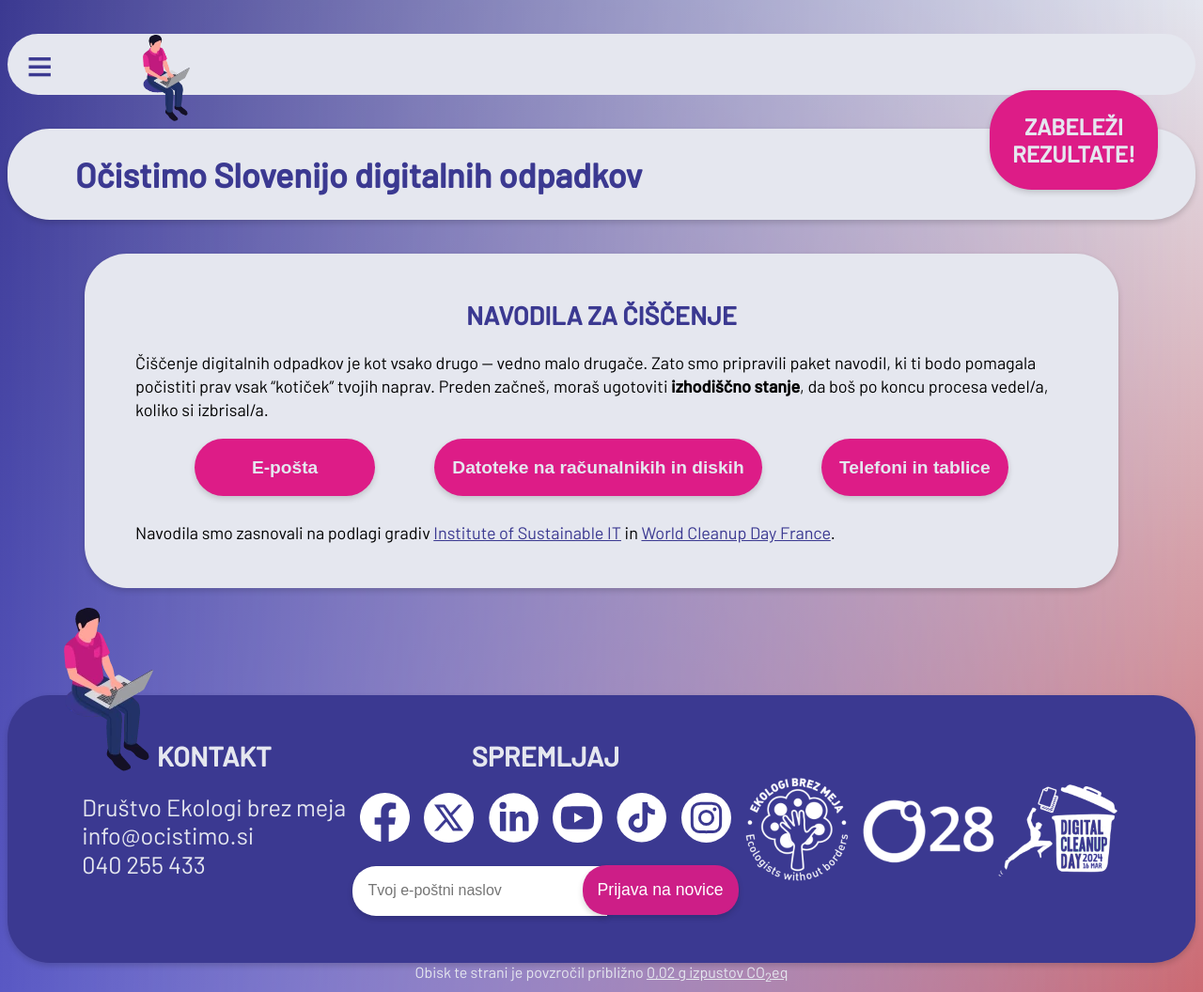
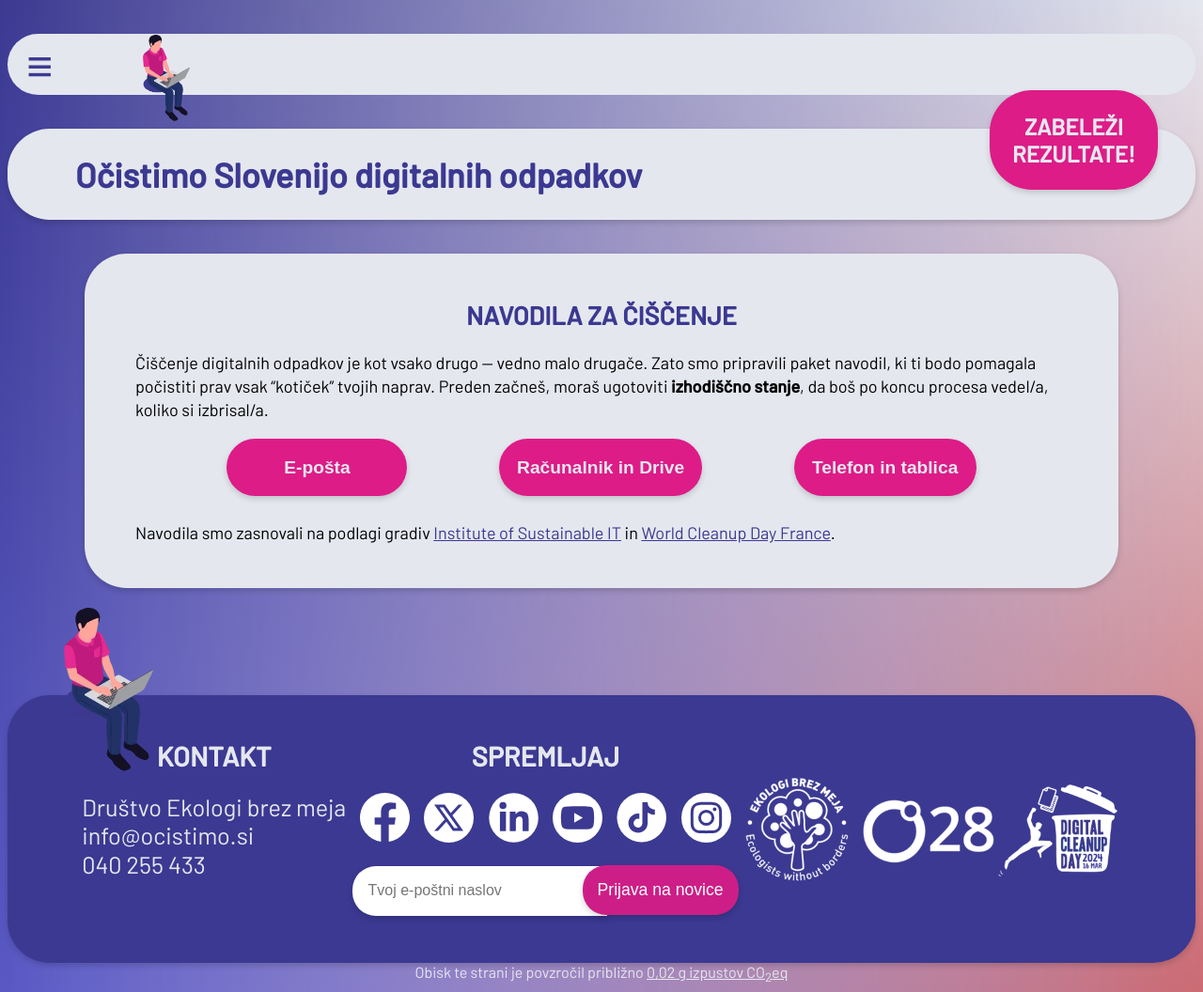
Before and after one commit to ewba/dcd-si, a Jekyll site: the page built from navodila-za-ciscenje.md, in a window 1280 px wide. Shown: the whole page at 94% size. Built offline with Jekyll 4.4.1, drawn with Linux system fonts in a browser that asks for light colours.

Commit message:
Update navodila-za-ciscenje.md

```diff
--- a/navodila-za-ciscenje.md
+++ b/navodila-za-ciscenje.md
@@ -10,10 +10,10 @@ title: Navodila za čiščenje
 		<a href="eposta.html">E-pošta</a>
 	</button>
 	<button>
-		<a href="datoteke.html">Datoteke na računalnikih in diskih</a>
+		<a href="datoteke.html">Računalnik in Drive</a>
 	</button>
 	<button>
-		<a href="telefon.html">Telefoni in tablice</a>
+		<a href="telefon.html">Telefon in tablica</a>
 	</button>
 </div>
 
```
